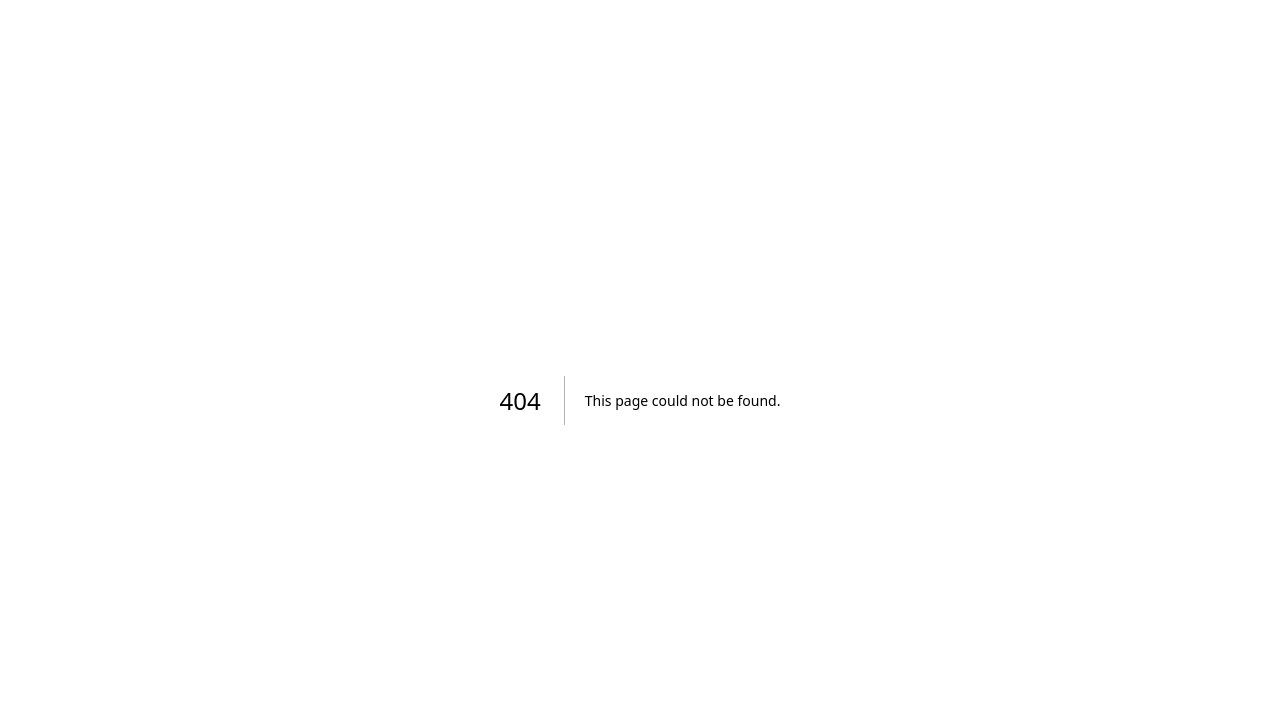
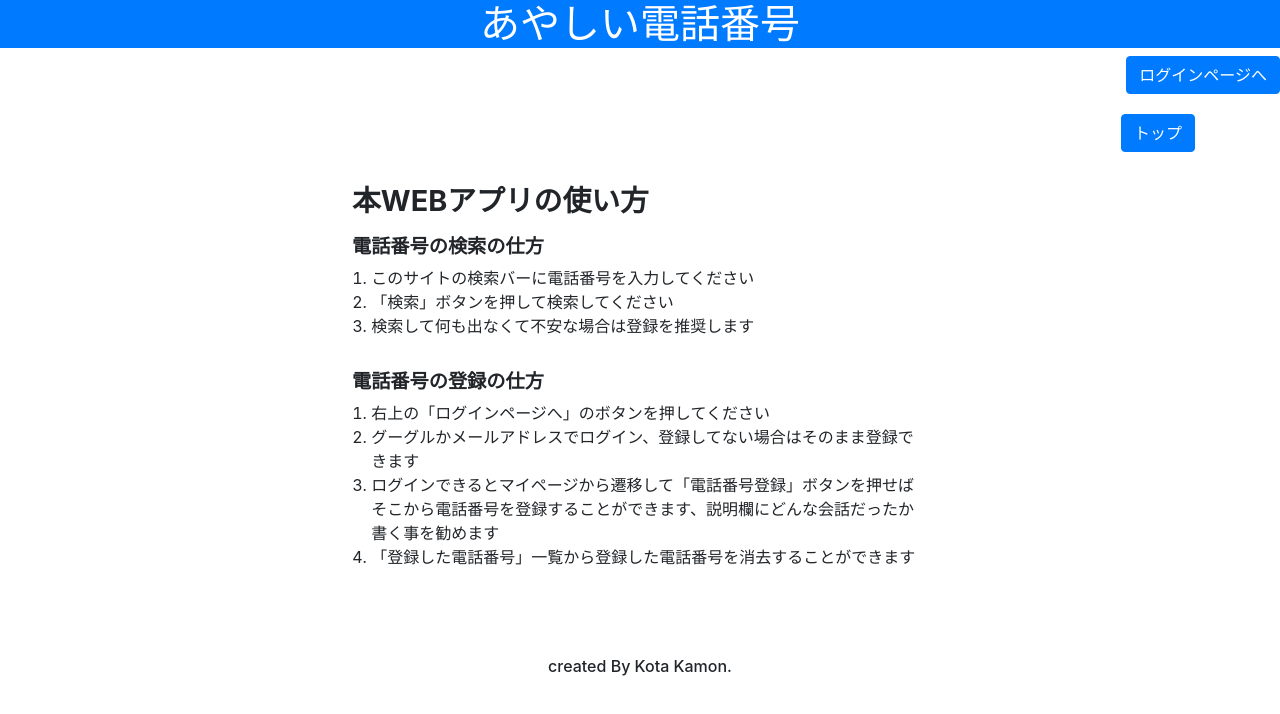
Before and after one commit to KKt53/DG_telephone, a Next.js app: page /how-to-use in a window 1280 px wide. Before the commit this address had no page. Shown: the top 714 px of the page. Built offline with nearby package versions, Linux system fonts and the light colour scheme; no server answers.

Commit message:
8/9 コメント関連firebasev10対応、使い方追加

```diff
--- /dev/null
+++ b/pages/how-to-use.js
@@ -0,0 +1,48 @@
+import Layout from '../components/layout';
+import 'firebase/firestore';
+import '../components/fire';
+import Link from 'next/link';
+
+export default function HowToUse() {
+  return (
+    <div>
+      <Layout header="あやしい電話番号" title="あやしい電話番号 / 使い方">
+        <div class="text-right">
+          <Link href=".">
+            <button className="btn btn-primary form-text">
+              トップ
+            </button>
+          </Link>
+        </div>
+        <main style={{ maxWidth: "640px", margin: "0 auto", padding: "2rem" }}>
+          <h1 style={{ fontSize: "1.8rem", fontWeight: "bold", marginBottom: "1rem" }}>
+            本WEBアプリの使い方
+          </h1>
+
+          <section style={{ marginBottom: "2rem" }}>
+            <h2 style={{ fontSize: "1.2rem", fontWeight: "bold", marginBottom: "0.5rem" }}>
+              電話番号の検索の仕方
+            </h2>
+            <ol style={{ paddingLeft: "1.2rem" }}>
+              <li>このサイトの検索バーに電話番号を入力してください</li>
+              <li>「検索」ボタンを押して検索してください</li>
+              <li>検索して何も出なくて不安な場合は登録を推奨します</li>
+            </ol>
+          </section>
+
+          <section style={{ marginBottom: "2rem" }}>
+            <h2 style={{ fontSize: "1.2rem", fontWeight: "bold", marginBottom: "0.5rem" }}>
+              電話番号の登録の仕方
+            </h2>
+            <ol style={{ paddingLeft: "1.2rem" }}>
+              <li>右上の「ログインページへ」のボタンを押してください</li>
+              <li>グーグルかメールアドレスでログイン、登録してない場合はそのまま登録できます</li>
+              <li>ログインできるとマイページから遷移して「電話番号登録」ボタンを押せばそこから電話番号を登録することができます、説明欄にどんな会話だったか書く事を勧めます</li>
+              <li>「登録した電話番号」一覧から登録した電話番号を消去することができます</li>
+            </ol>
+          </section>
+        </main>
+      </Layout>
+    </div>
+  );
+}
--- a/pages/index.js
+++ b/pages/index.js
@@ -106,6 +106,11 @@ export default function Home() {
             <button className="btn btn-primary form-text">サイトアイコンの設置の仕方</button>
           </Link>
         </div>
+        <div className="text-right">
+          <Link href="./how-to-use">
+            <button className="btn btn-primary form-text">このWEBアプリの使い方</button>
+          </Link>
+        </div>
       </Layout>
     </div>
   );
```
Also changed, not shown: pages/add.js (+10 -5 lines), pages/del.js (+23 -15 lines).
